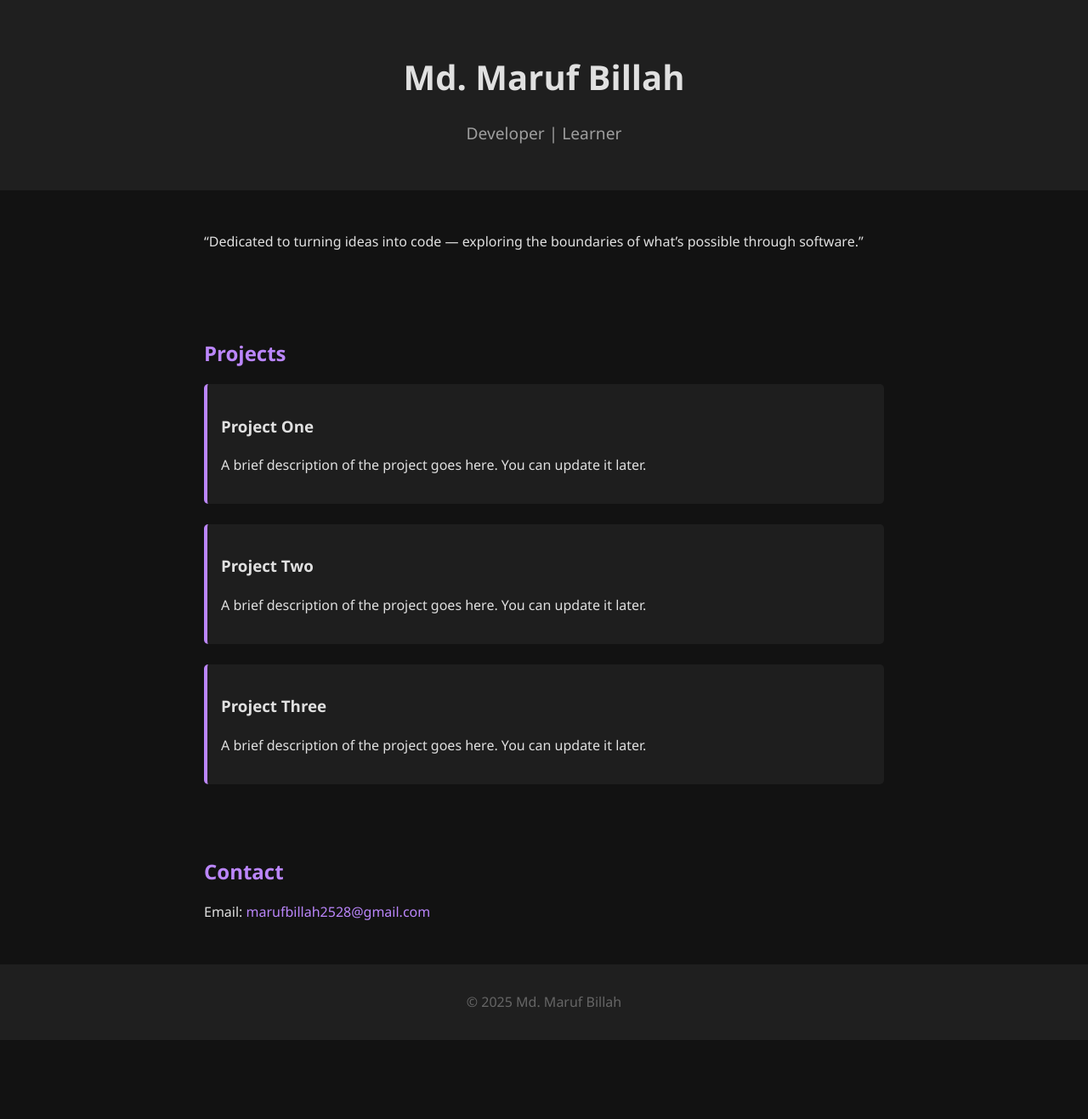
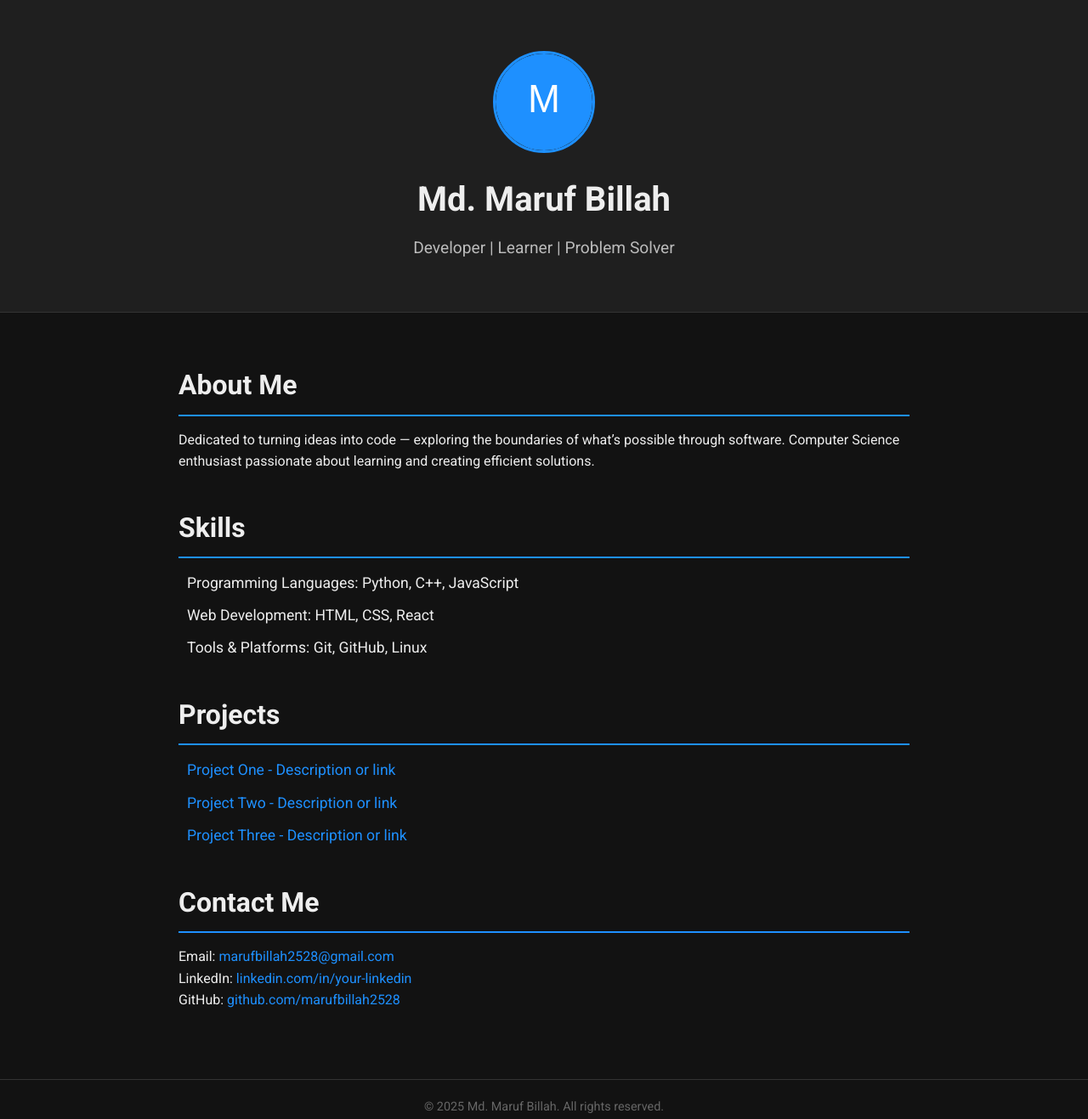
Before and after one commit to marufbillah2528/Dossier, a plain HTML site: page index.html in a window 1280 px wide. Shown: the whole page at 85% size. Before the commit the page ends 1224 px from the top, so only its background shows below. Drawn offline with Linux system fonts and the light colour scheme.

Commit message:
Add files via upload

```diff
--- a/index.html
+++ b/index.html
@@ -1,47 +1,58 @@
-
 <!DOCTYPE html>
 <html lang="en">
 <head>
   <meta charset="UTF-8" />
-  <meta name="viewport" content="width=device-width, initial-scale=1.0"/>
-  <title>Md. Maruf Billah | Portfolio</title>
+  <meta name="viewport" content="width=device-width, initial-scale=1" />
+  <title>Md. Maruf Billah - Portfolio</title>
   <link rel="stylesheet" href="style.css" />
+  <link href="https://fonts.googleapis.com/css2?family=Roboto:wght@400;700&display=swap" rel="stylesheet" />
 </head>
 <body>
   <header>
-    <h1>Md. Maruf Billah</h1>
-    <p class="tagline">Developer | Learner</p>
+    <div class="container">
+      <img src="profile.svg" alt="Md. Maruf Billah" class="profile-pic" />
+      <h1>Md. Maruf Billah</h1>
+      <p>Developer | Learner | Problem Solver</p>
+    </div>
   </header>
 
-  <section class="bio">
-    <p>“Dedicated to turning ideas into code — exploring the boundaries of what’s possible through software.”</p>
-  </section>
+  <main class="container">
+    <section id="about">
+      <h2>About Me</h2>
+      <p>
+        Dedicated to turning ideas into code — exploring the boundaries of what’s possible through software.
+        Computer Science enthusiast passionate about learning and creating efficient solutions.
+      </p>
+    </section>
 
-  <section class="projects">
-    <h2>Projects</h2>
-    <div class="project-list">
-      <div class="project">
-        <h3>Project One</h3>
-        <p>A brief description of the project goes here. You can update it later.</p>
-      </div>
-      <div class="project">
-        <h3>Project Two</h3>
-        <p>A brief description of the project goes here. You can update it later.</p>
-      </div>
-      <div class="project">
-        <h3>Project Three</h3>
-        <p>A brief description of the project goes here. You can update it later.</p>
-      </div>
-    </div>
-  </section>
+    <section id="skills">
+      <h2>Skills</h2>
+      <ul>
+        <li>Programming Languages: Python, C++, JavaScript</li>
+        <li>Web Development: HTML, CSS, React</li>
+        <li>Tools & Platforms: Git, GitHub, Linux</li>
+      </ul>
+    </section>
 
-  <section class="contact">
-    <h2>Contact</h2>
-    <p>Email: <a href="mailto:marufbillah2528@gmail.com">marufbillah2528@gmail.com</a></p>
-  </section>
+    <section id="projects">
+      <h2>Projects</h2>
+      <ul>
+        <li><a href="#">Project One - Description or link</a></li>
+        <li><a href="#">Project Two - Description or link</a></li>
+        <li><a href="#">Project Three - Description or link</a></li>
+      </ul>
+    </section>
+
+    <section id="contact">
+      <h2>Contact Me</h2>
+      <p>Email: <a href="mailto:marufbillah2528@gmail.com">marufbillah2528@gmail.com</a></p>
+      <p>LinkedIn: <a href="https://linkedin.com/in/your-linkedin" target="_blank" rel="noopener">linkedin.com/in/your-linkedin</a></p>
+      <p>GitHub: <a href="https://github.com/marufbillah2528" target="_blank" rel="noopener">github.com/marufbillah2528</a></p>
+    </section>
+  </main>
 
   <footer>
-    <p>&copy; 2025 Md. Maruf Billah</p>
+    <p>© 2025 Md. Maruf Billah. All rights reserved.</p>
   </footer>
 </body>
 </html>
--- a/style.css
+++ b/style.css
@@ -1,58 +1,74 @@
-
-/* Dark theme style for portfolio */
+* {
+  margin: 0;
+  padding: 0;
+  box-sizing: border-box;
+}
 
 body {
   background-color: #121212;
-  color: #e0e0e0;
-  font-family: 'Segoe UI', Tahoma, Geneva, Verdana, sans-serif;
-  margin: 0;
-  padding: 0;
+  color: #eee;
+  font-family: 'Roboto', sans-serif;
   line-height: 1.6;
+}
+
+.container {
+  max-width: 900px;
+  margin: auto;
+  padding: 20px;
 }
 
 header {
   background-color: #1f1f1f;
-  padding: 2rem 1rem;
   text-align: center;
+  padding: 40px 20px;
+  border-bottom: 1px solid #333;
 }
 
-h1 {
-  font-size: 2.5rem;
-  margin-bottom: 0.3rem;
+.profile-pic {
+  width: 120px;
+  height: 120px;
+  border-radius: 50%;
+  object-fit: cover;
+  margin-bottom: 15px;
+  border: 3px solid #1e90ff;
 }
 
-.tagline {
-  font-size: 1.2rem;
-  color: #9e9e9e;
+header h1 {
+  font-weight: 700;
+  font-size: 2.5rem;
+  margin-bottom: 10px;
 }
 
-.bio, .projects, .contact {
-  padding: 2rem 1rem;
-  max-width: 800px;
-  margin: auto;
+header p {
+  font-weight: 400;
+  font-size: 1.2rem;
+  color: #bbb;
 }
 
-.projects h2,
-.contact h2 {
-  color: #bb86fc;
-  margin-bottom: 1rem;
+section {
+  margin-top: 40px;
 }
 
-.project-list {
-  display: flex;
-  flex-direction: column;
-  gap: 1.5rem;
+h2 {
+  font-size: 2rem;
+  border-bottom: 2px solid #1e90ff;
+  padding-bottom: 8px;
+  margin-bottom: 15px;
+  font-weight: 700;
 }
 
-.project {
-  background-color: #1e1e1e;
-  padding: 1rem;
-  border-left: 4px solid #bb86fc;
-  border-radius: 5px;
+ul {
+  list-style-type: none;
+  margin-left: 10px;
+}
+
+ul li {
+  margin-bottom: 10px;
+  font-size: 1.1rem;
 }
 
 a {
-  color: #bb86fc;
+  color: #1e90ff;
   text-decoration: none;
 }
 
@@ -60,9 +76,15 @@ a:hover {
   text-decoration: underline;
 }
 
+#contact a {
+  word-break: break-word;
+}
+
 footer {
   text-align: center;
-  padding: 1rem;
-  background-color: #1f1f1f;
+  padding: 20px;
+  border-top: 1px solid #333;
+  margin-top: 60px;
+  font-size: 0.9rem;
   color: #666;
 }
```
Also changed, not shown: profile.svg (added).
